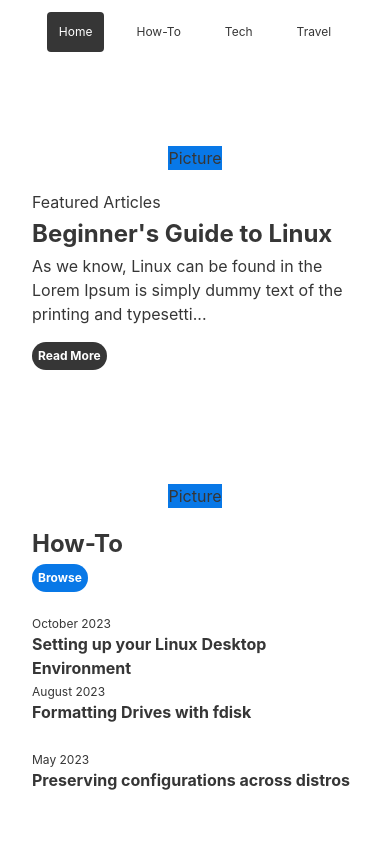
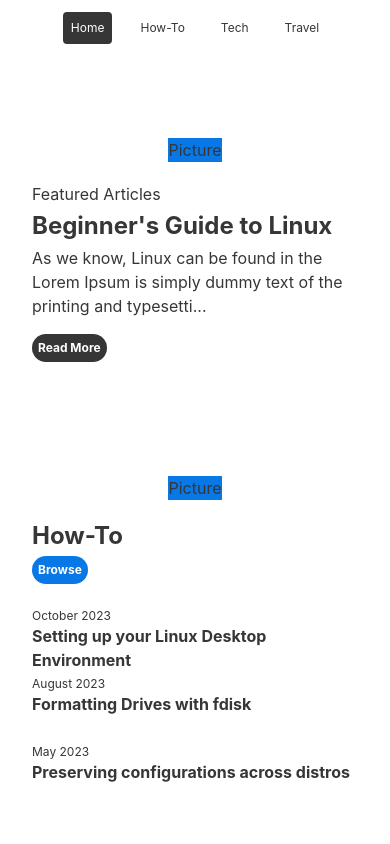
Before and after one commit to germaniii-com/blog.germaniii.com, a Gatsby site in the folder gatsby/: page / in a window 390 px wide. Shown: the top 844 px of the page. Built offline with nearby package versions, Linux system fonts and the light colour scheme; Gatsby itself is replaced by a stand-in of ours.

Commit message:
Add missing components and styles

```diff
--- a/gatsby/src/components/NavbarButton.jsx
+++ b/gatsby/src/components/NavbarButton.jsx
@@ -11,7 +11,7 @@ const NavbarButton = ({ name }) => {
   return (
     <>
       <li
-        class={`pointer block p-3 rounded text-xs md:text-base ${
+        class={`pointer inline-block p-2 md:p-3 rounded text-xs whitespace-nowrap md:text-base ${
           isCurrentPage ? currentPageStyle : normalButtonStyle
         }`}
       >
--- a/gatsby/src/pages/index.js
+++ b/gatsby/src/pages/index.js
@@ -38,6 +38,7 @@ const IndexPage = () => {
             <FeaturedArticleSection />
             <PicTextSection title="How-To" link="/how-to" posts={posts} />
             <TextPicSection title="Technology" link="/tech" posts={posts} />
+            <PicTextSection title="Travel" link="/travel" posts={posts} />
           </div>
         </div>
       </MainLayout>
```
